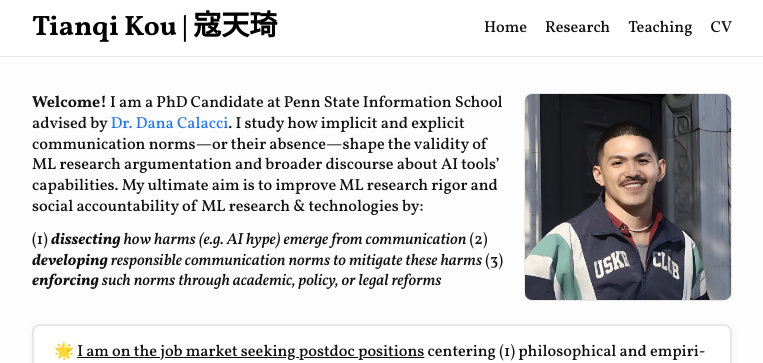
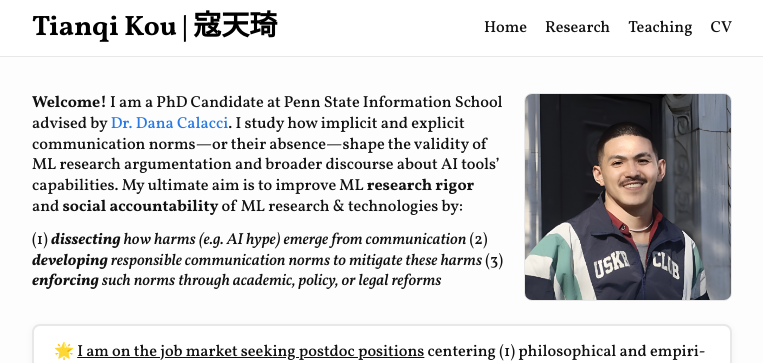
Before and after one commit to koutianqi/koutianqi.github.io, a Jekyll site: the page built from index.markdown, in a window 1280 px wide. Shown: the top 363 px of the page, without its empty margins (258-1021 px from the left). Built offline with Jekyll 4.4.1, drawn with Linux system fonts in a browser that asks for light colours.

```diff
--- a/index.markdown
+++ b/index.markdown
@@ -7,7 +7,7 @@ title: "Tianqi Kou"
   <div class="intro-copy" markdown="1">
 
 
-**Welcome!** I am a PhD Candidate at Penn State Information School advised by [Dr. Dana Calacci](https://www.dcalacci.net). I study how implicit and explicit communication norms—or their absence—shape the validity of ML research argumentation and broader discourse about AI tools’ capabilities. My ultimate aim is to improve ML research rigor and social accountability of ML research & technologies by:
+**Welcome!** I am a PhD Candidate at Penn State Information School advised by [Dr. Dana Calacci](https://www.dcalacci.net). I study how implicit and explicit communication norms—or their absence—shape the validity of ML research argumentation and broader discourse about AI tools’ capabilities. My ultimate aim is to improve ML **research rigor** and **social accountability** of ML research & technologies by:
 
 (1) _**dissecting** how harms (e.g. AI hype) emerge from communication_
 (2) _**developing** responsible communication norms to mitigate these harms_
```
